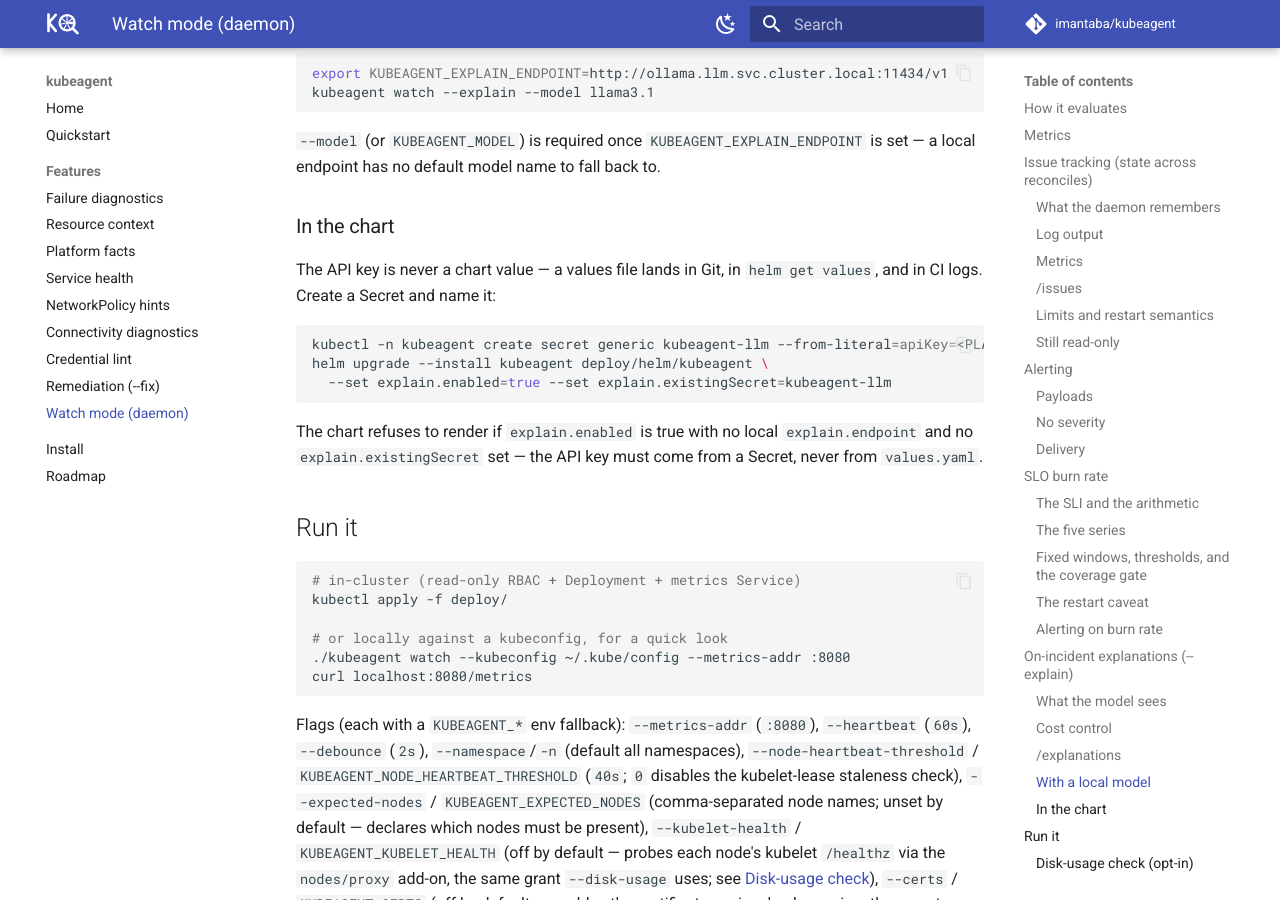
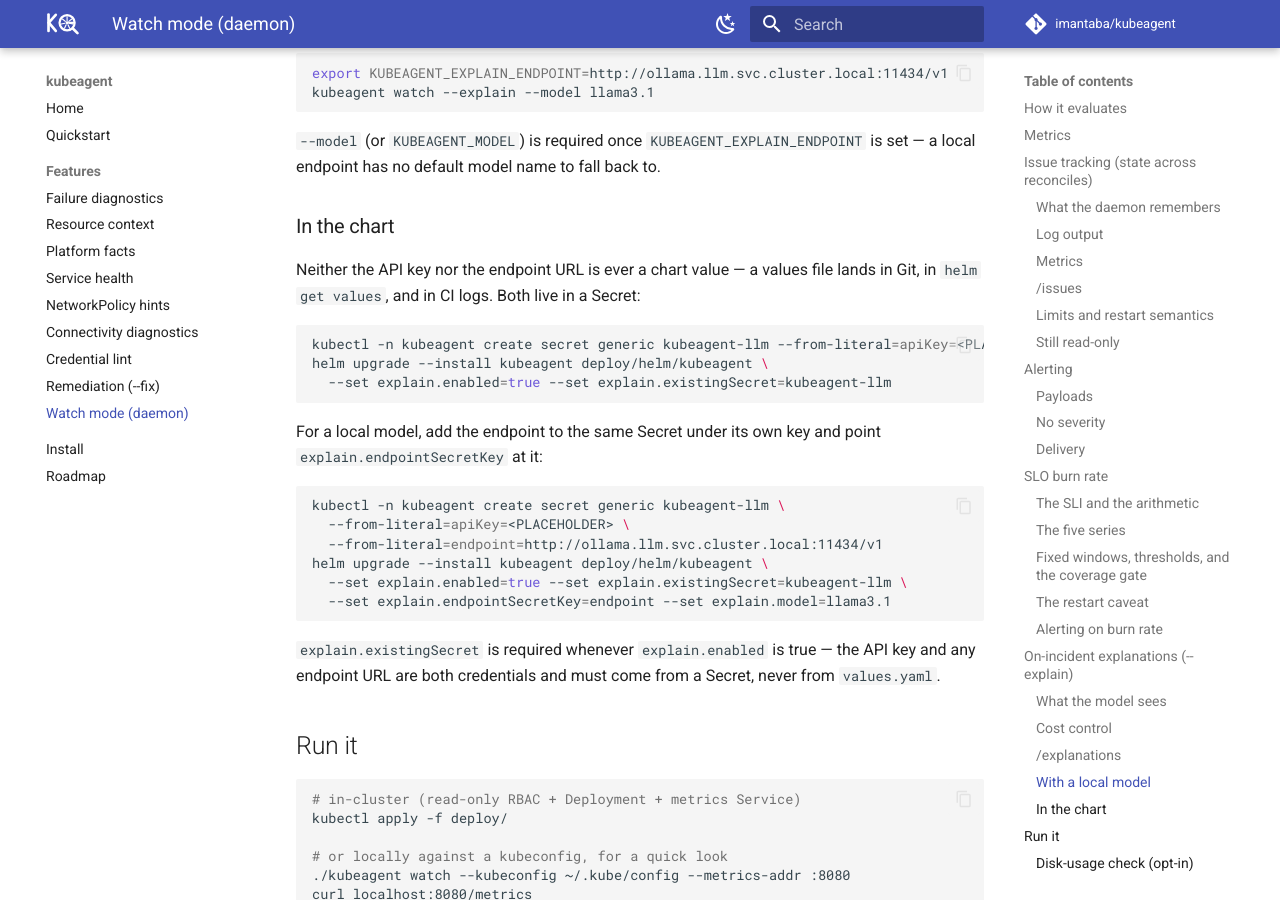
Before and after one commit to imantaba/kubeagent, an MkDocs documentation site: the page built from website/docs/features/watch-mode.md, in a window 1280 px wide and 900 px high, scrolled down 14296 px. Built offline with MkDocs 1.6.1 and Material for MkDocs 9.7.7, drawn with Linux system fonts in a browser that asks for light colours; comment, search, counter and statistics services are not loaded.

Commit message:
docs: describe explain.endpointSecretKey in place of explain.endpoint
Follow the Helm values rename: the watch-mode chart walkthrough now
shows creating both the apiKey and endpoint keys in one Secret for the
local-model case, and restates the guard as explain.existingSecret
being required whenever explain.enabled is true. CHANGELOG's Unreleased
entry describes both the API key and the endpoint URL coming from the
Secret.

````diff
--- a/website/docs/features/watch-mode.md
+++ b/website/docs/features/watch-mode.md
@@ -586,8 +586,9 @@ is set — a local endpoint has no default model name to fall back to.
 
 ### In the chart
 
-The API key is never a chart value — a values file lands in Git, in
-`helm get values`, and in CI logs. Create a Secret and name it:
+Neither the API key nor the endpoint URL is ever a chart value — a values
+file lands in Git, in `helm get values`, and in CI logs. Both live in a
+Secret:
 
 ```bash
 kubectl -n kubeagent create secret generic kubeagent-llm --from-literal=apiKey=<PLACEHOLDER>
@@ -595,9 +596,21 @@ helm upgrade --install kubeagent deploy/helm/kubeagent \
   --set explain.enabled=true --set explain.existingSecret=kubeagent-llm
 ```
 
-The chart refuses to render if `explain.enabled` is true with no local
-`explain.endpoint` and no `explain.existingSecret` set — the API key must come
-from a Secret, never from `values.yaml`.
+For a local model, add the endpoint to the same Secret under its own key and
+point `explain.endpointSecretKey` at it:
+
+```bash
+kubectl -n kubeagent create secret generic kubeagent-llm \
+  --from-literal=apiKey=<PLACEHOLDER> \
+  --from-literal=endpoint=http://ollama.llm.svc.cluster.local:11434/v1
+helm upgrade --install kubeagent deploy/helm/kubeagent \
+  --set explain.enabled=true --set explain.existingSecret=kubeagent-llm \
+  --set explain.endpointSecretKey=endpoint --set explain.model=llama3.1
+```
+
+`explain.existingSecret` is required whenever `explain.enabled` is true — the
+API key and any endpoint URL are both credentials and must come from a
+Secret, never from `values.yaml`.
 
 ## Run it
 
````
Also changed, not shown: CHANGELOG.md.
